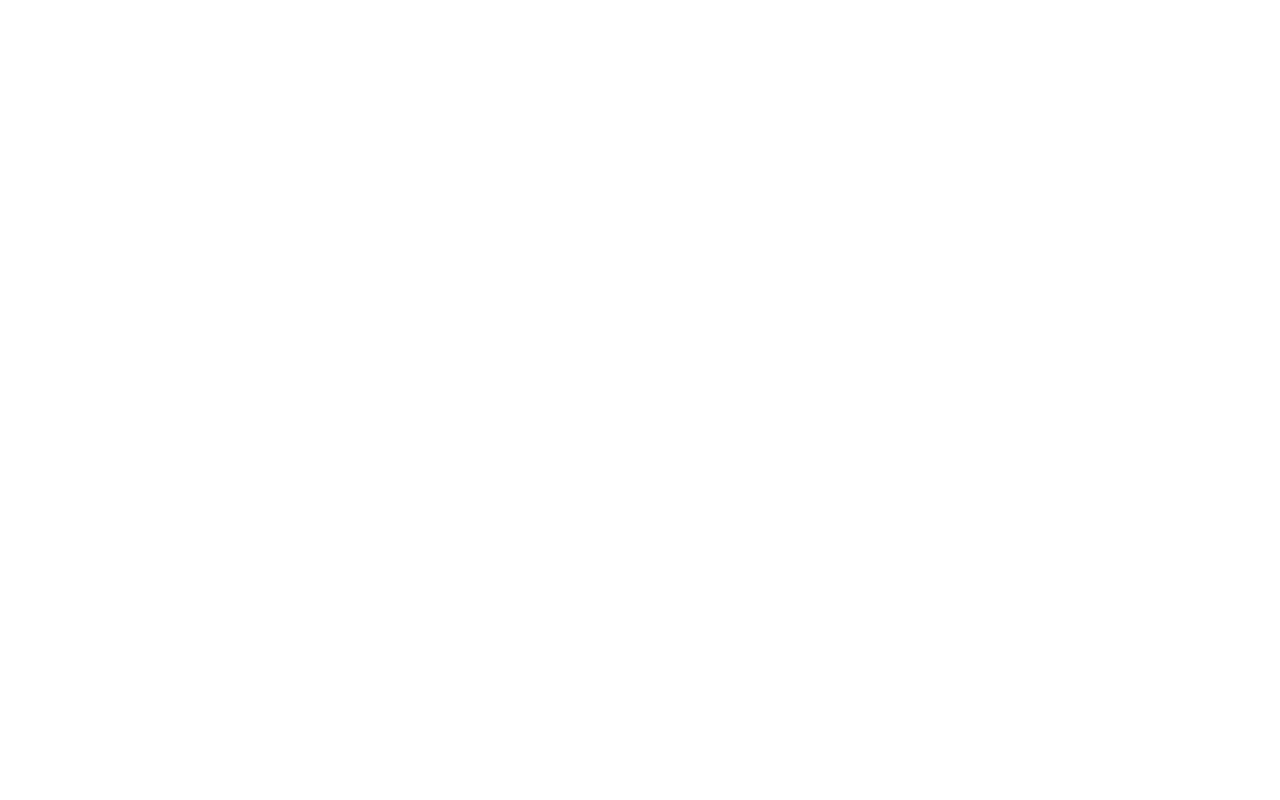
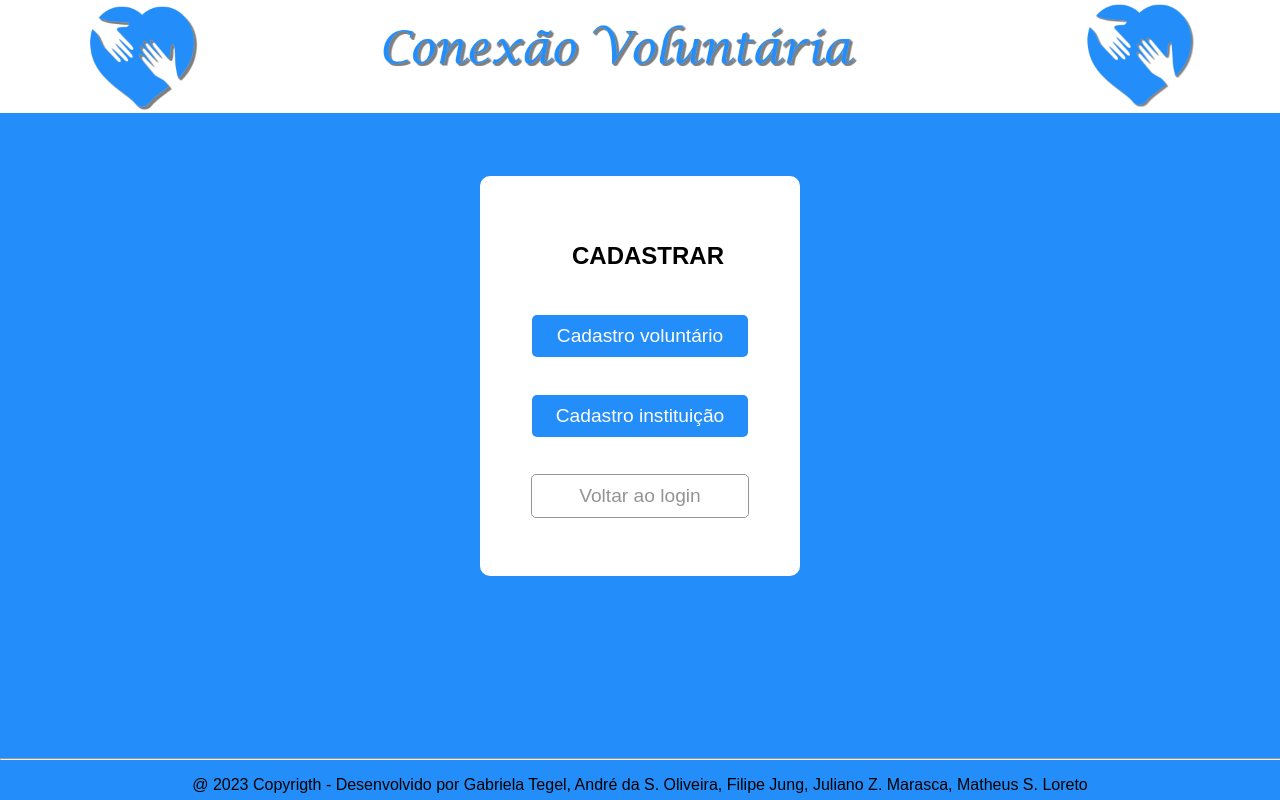
Before and after one commit to gabrielategel/conexao-voluntaria, a plain HTML site: page front-end/telas/selecao_novo_cadastro.html in a window 1280 px wide. Drawn offline with Linux system fonts and the light colour scheme.

Commit message:
finished login + selecao cadastro

```diff
--- /dev/null
+++ b/front-end/styles/cadastro_voluntario.css
@@ -0,0 +1,32 @@
+main {
+    font-family: Arial, Helvetica, sans-serif;
+    background-color: #238EF9;
+    margin: 0 auto;
+    display: flex;
+    height: 100%;
+    padding-top: 9%;
+}
+
+/* .container {
+    display: flex;
+} */
+
+img#fundoHeader {
+	max-width: 100%;
+    max-height: fit-content;
+    margin-left: auto;
+    margin-right: auto;
+}
+
+.header {
+    display: flex;
+    margin: 0 auto;
+    width: 100%;
+    max-width: 100%;
+    box-shadow: none;
+    background: white;
+    position: absolute;
+    height: auto !important;
+    overflow: hidden;
+    z-index: 10;
+}
--- /dev/null
+++ b/front-end/styles/login.css
@@ -0,0 +1,119 @@
+body {
+    display: flex;
+    flex-direction: column;
+    justify-content: space-between;
+    height: 100vh;
+    align-items: center;
+}
+
+h1 {
+    text-transform: uppercase;
+    font-size: 1.5rem;
+}
+
+.login-header {
+    display: flex;
+    margin: 0 auto;
+    width: 100%;
+    max-width: 100%;
+    box-shadow: none;
+    background: white;
+    height: auto !important;
+    overflow: hidden;
+    z-index: 10;
+}
+
+.container {
+    background: white;
+    display: flex;
+    flex-direction: column;
+    align-items: center;
+    height: 25rem;
+    width: 20rem;
+    justify-content: space-evenly;
+    border-radius: 10px;
+}
+
+.container-items {
+    display: flex;
+    flex-direction: column;
+    height: 90%;
+    width: 75%;
+    background-color: white;
+    justify-content: space-evenly;
+}
+
+button, a, p, h1 {
+    width: 100%;
+    padding: 8px;
+    text-align: center;
+    background-color: transparent;
+}
+
+input {
+    background: white;
+    padding: 8px;
+    border-radius: 5px;
+    border: 1px solid #949494;
+    margin-top: 8px;
+}
+
+.text-input {
+    background: white;
+    font-size: 1rem;
+}
+
+.form {
+    margin: 0;
+}
+
+.remember {
+    text-align: end;
+}
+
+.confirm-button {
+    border-radius: 5px;
+    padding: 10px 8px;
+    background-color: #238EF9;
+    border: none;
+    color: white;
+    font-size: 1.2rem;
+    cursor: pointer;
+    text-decoration: none;
+    max-width: 200px;
+}
+
+.sigin-button {
+    border-radius: 5px;
+    padding: 10px 8px;
+    border: 1px solid #949494;
+    background-color: transparent;
+    color: #949494;
+    font-size: 1.2rem;
+    cursor: pointer;
+    text-decoration: none;
+    max-width: 200px;
+}
+
+
+.forgotten-password {
+    border: none;
+    background-color: transparent;
+    color: blue;
+    text-decoration: underline;
+    text-align: end;
+    cursor: pointer;
+}
+
+footer {
+    width: 100%;
+    height: 3rem;
+    display: flex;
+    flex-direction: column;
+    align-items: center;
+    justify-content: center;
+}
+
+.footer-span {
+    margin-top: 1rem;
+}
--- a/front-end/styles/utils.css
+++ b/front-end/styles/utils.css
@@ -1,15 +1,13 @@
-main {
+* {
     font-family: Arial, Helvetica, sans-serif;
-    background-color: #238EF9;
+    padding: 0;
     margin: 0 auto;
-    display: flex;
-    height: 100%;
-    padding-top: 9%;
+    overflow: hidden;
 }
 
-/* .container {
-    display: flex;
-} */
+body {
+    background-color: #238EF9;
+}
 
 img#fundoHeader {
 	max-width: 100%;
@@ -30,3 +28,7 @@ img#fundoHeader {
     overflow: hidden;
     z-index: 10;
 }
+
+.submit-button {
+    padding: 1px 0;
+}
--- a/front-end/telas/cadastro_voluntario.html
+++ b/front-end/telas/cadastro_voluntario.html
@@ -4,7 +4,7 @@
     <link rel="icon" type="image/x-icon" href="../images/favicon.ico">
     <meta charset="UTF-8">
     <meta name="viewport" content="width=device-width, initial-scale=1.0">
-    <link rel="stylesheet" href="../styles/utils.css">
+    <link rel="stylesheet" href="../styles/cadastro_voluntario.css">
     <link href="https://cdn.jsdelivr.net/npm/bootstrap@5.3.2/dist/css/bootstrap.min.css" rel="stylesheet" integrity="sha384-T3c6CoIi6uLrA9TneNEoa7RxnatzjcDSCmG1MXxSR1GAsXEV/Dwwykc2MPK8M2HN" crossorigin="anonymous">
     <script src="https://cdn.jsdelivr.net/npm/bootstrap@5.3.2/dist/js/bootstrap.bundle.min.js" integrity="sha384-C6RzsynM9kWDrMNeT87bh95OGNyZPhcTNXj1NW7RuBCsyN/o0jlpcV8Qyq46cDfL" crossorigin="anonymous"></script>
     <link rel="stylesheet" href="https://cdn.jsdelivr.net/npm/bootstrap-icons@1.11.1/font/bootstrap-icons.css">
--- a/front-end/telas/selecao_novo_cadastro.html
+++ b/front-end/telas/selecao_novo_cadastro.html
@@ -0,0 +1,34 @@
+<!DOCTYPE html>
+<html lang="pt-BR">
+<head>
+    <meta charset="UTF-8">
+    <meta name="viewport" content="width=device-width, initial-scale=1.0">
+    <link rel="stylesheet" href="../styles/utils.css">
+    <link rel="stylesheet" href="../styles/login.css">
+    <title>Conexão Voluntaria - Login</title>
+</head>
+<body>
+    <header class="login-header">
+        <div class="header">
+            <img id="fundoHeader" src="../images/bannerHeader.png">
+        </div>
+    </header>
+    <main>
+        <div class="container">
+            <div class="container-items">
+                <h1>Cadastrar</h1>
+
+                  <a class="confirm-button" href='../telas/cadastro_voluntario.html'>Cadastro voluntário</a>
+                  <a class="confirm-button" href='../telas/cadastro_instituicao.html'>Cadastro instituição</a>
+
+                  <a class="sigin-button" href='../telas/login.html'>Voltar ao login</a>
+
+            </div>
+        </div>
+    </main>
+    <footer>
+        <hr style="width: 100%;">
+        <span class="footer-span">@ 2023 Copyrigth - Desenvolvido por Gabriela Tegel, André da S. Oliveira, Filipe Jung, Juliano Z. Marasca, Matheus S. Loreto</span>
+    </footer>
+</body>
+</html>
```
Also changed, not shown: front-end/telas/index.html (deleted, +0 -32 lines), front-end/telas/login.html (added, +41 -0 lines).
